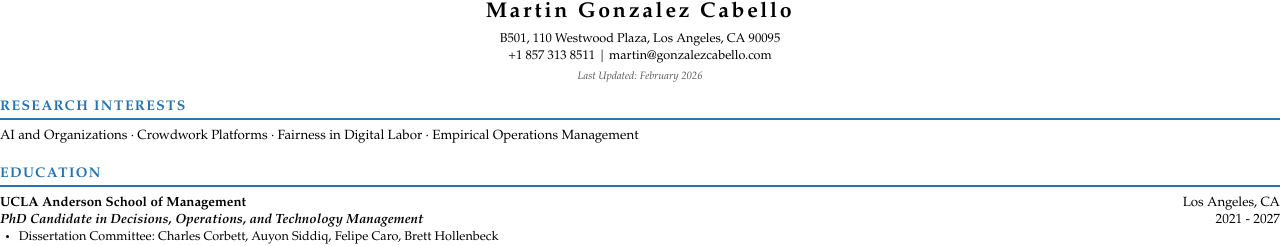
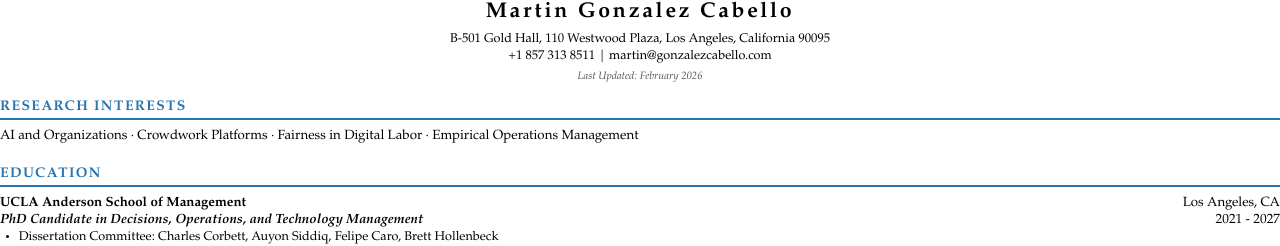
Before and after one commit to martins73/research-site, a Jekyll site: the page built from cv-print.html, in a window 1280 px wide. Shown: the top 246 px of the page. Built offline with Jekyll 4.4.1, drawn with Linux system fonts in a browser that asks for light colours.

Commit message:
Update CV address format in config file

```diff
--- a/_config.yml
+++ b/_config.yml
@@ -18,7 +18,7 @@ author:
   affiliation_url: https://www.anderson.ucla.edu
   # CV-only contact info (not shown on public website, only in generated PDF)
   cv_phone: "+1 857 313 8511"
-  cv_address: "B501, 110 Westwood Plaza, Los Angeles, CA 90095"
+  cv_address: "B-501 Gold Hall, 110 Westwood Plaza, Los Angeles, California 90095"
 
 # =============================================================================
 # COLOR THEME — Change the value below to switch university color scheme.
```
